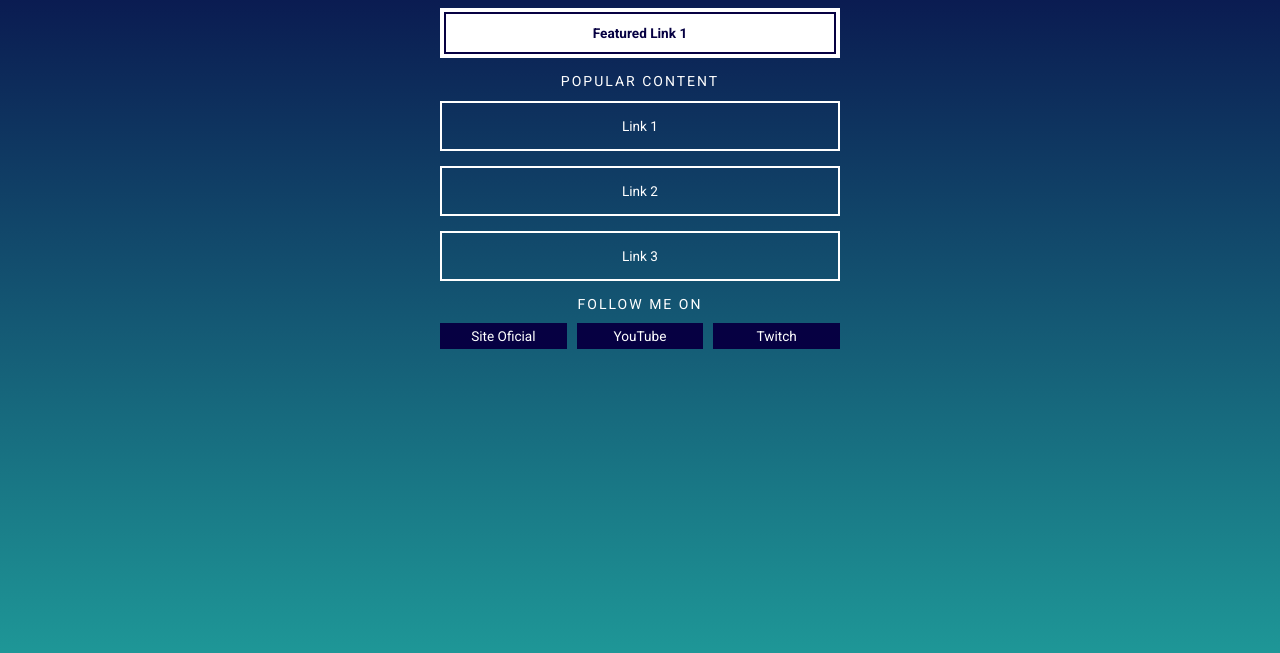
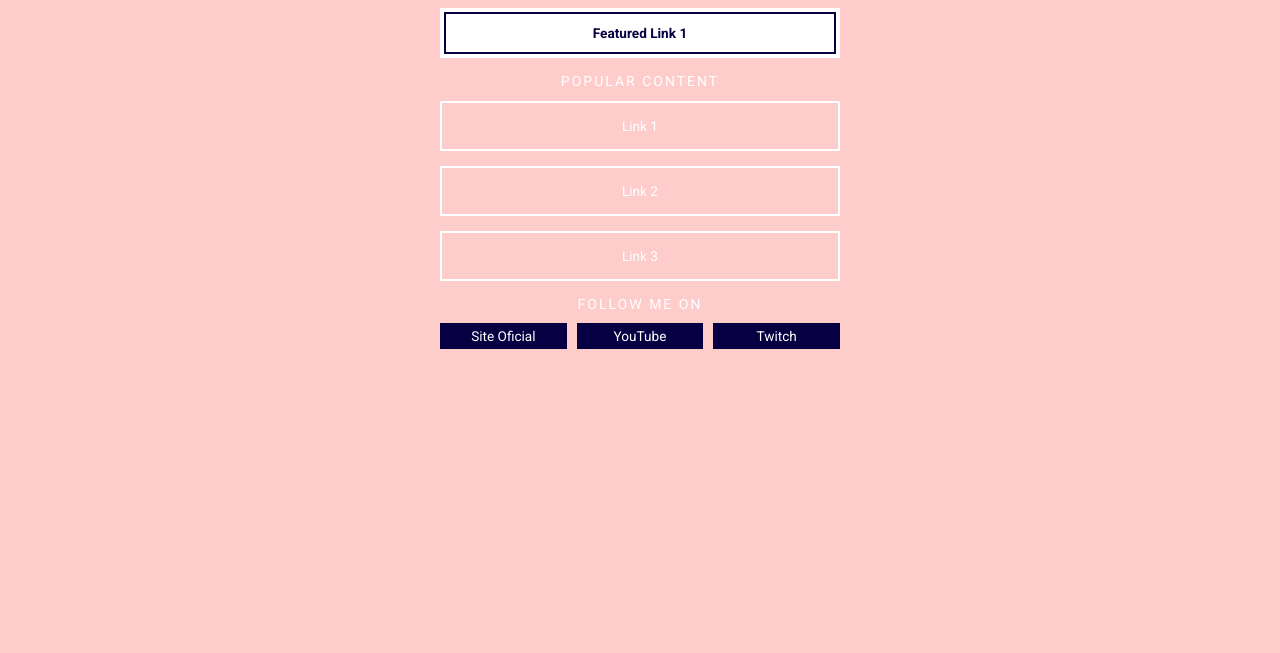
Before and after one commit to thiagofive/thiagofive, a website: page index.html in a window 1280 px wide. Shown: the part 163-816 px from the top of the page. Drawn offline with nearby package versions, Linux system fonts and the light colour scheme; files that its build step writes are made by us from their sources.

Commit message:
Update style.scss

```diff
--- a/app/scss/style.scss
+++ b/app/scss/style.scss
@@ -8,9 +8,9 @@ html {
 }
 
 body {
-    background-color: #060042;
+    background-color: #ffcccc;
     background-image: -webkit-gradient(linear,left top,left bottom,color-stop(2%,#060042),color-stop(108%,#20A39E));
-    background-image: linear-gradient(#060042 2%,#20A39E 108%);
+    background-image: linear-gradient(#ffcccc 2%,#ffcccc 108%);
     color: #ffffff;
     min-height: 100vh;
     text-align: center;
```
